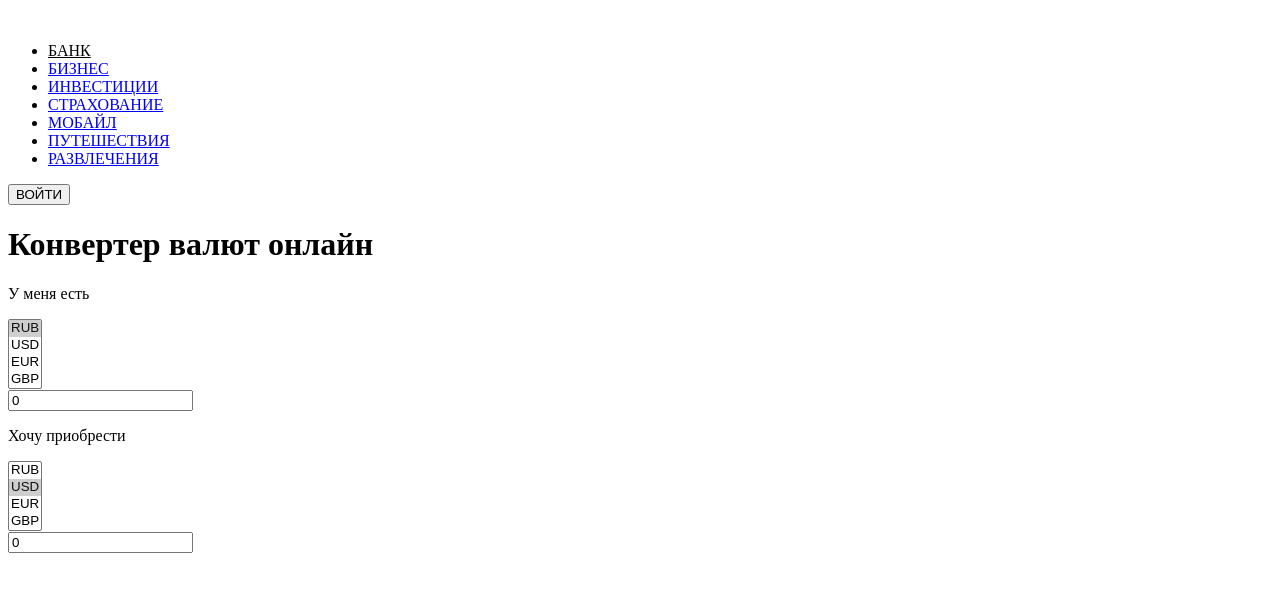
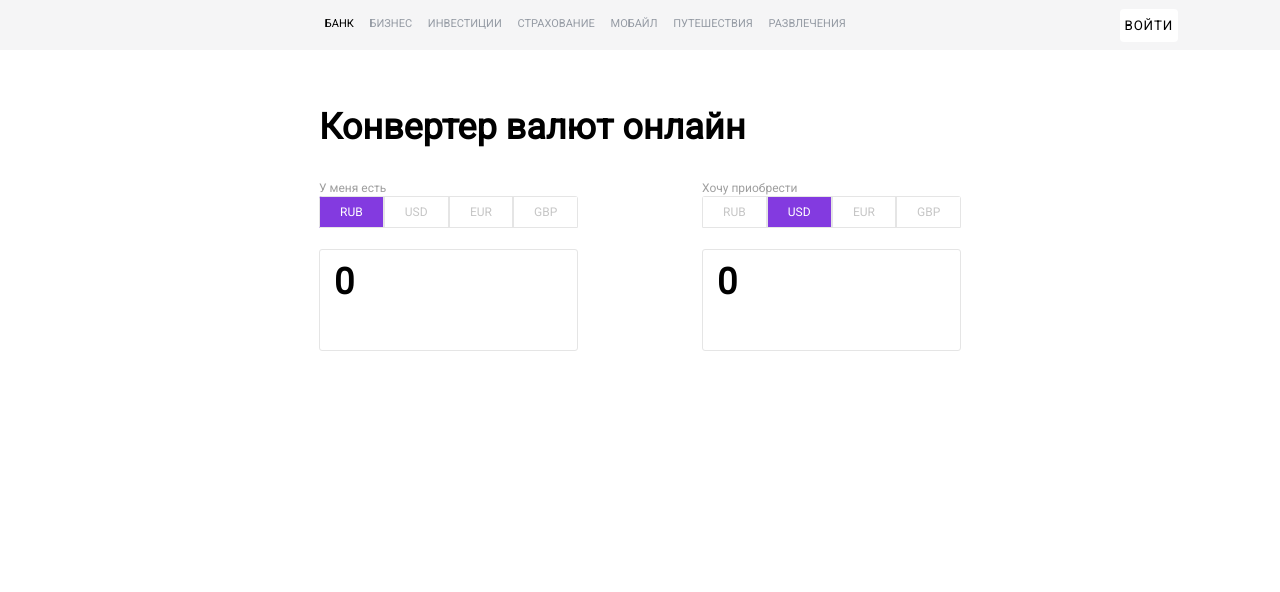
Before and after one commit to TagizadeAysu/Currency-Converter, a plain HTML site: page index.html in a window 1280 px wide. Drawn offline with Linux system fonts and the light colour scheme.

Commit message:
Add style file to project

```diff
--- a/index.html
+++ b/index.html
@@ -5,6 +5,7 @@
     <meta http-equiv="X-UA-Compatible" content="IE=edge">
     <meta name="viewport" content="width=device-width, initial-scale=1.0">
     <title>Exchange program</title>
+    <link rel="stylesheet" href="style.css">
 </head>
 <body>
     <header>
--- /dev/null
+++ b/style.css
@@ -0,0 +1,128 @@
+@import url('https://fonts.googleapis.com/css2?family=Montserrat:wght@400;900&family=Roboto&display=swap');
+    *{
+        margin: 0px;
+        padding:0px;
+        box-sizing: border-box;
+        font-family: 'Roboto';
+    }
+    *:focus {
+        outline: none;
+    }
+    body{
+        height: 100vh;
+    }
+    .header{
+        display: flex;
+        flex-direction: row;
+        width: 100%;
+        height: 50px;
+        background-color: #F5F5F6;
+        font-size: 11px;
+        justify-content: space-between;
+    }
+    .logo{
+        margin: 15px 64px 12px 100px;
+    }
+    nav{
+        margin: 17px 100px 14px 0px;
+    }
+    ul{
+        list-style: none;
+    }
+    .nav-bar a{
+        text-decoration: none;
+        color:#959BA4;
+        font-weight: 500;
+    }
+    li{
+        display: inline;
+        margin-right: 13px ;
+        cursor: pointer;
+    }
+    .btn-exit{
+        margin: 9px 102px 8px 0px;
+    }
+    .btn-exit button{
+        line-height: 13px;
+        display: flex;
+        align-items: center;
+        text-align: center;
+        letter-spacing: 0.06em;
+        color: #000000;
+        background: #FFFFFF;
+        border: 0px;
+        border-radius: 4px;
+        padding: 10px 5px;
+    }
+    main{
+        width: 642px;
+        margin: 0 auto;
+    }
+    h1{
+        font-size: 36px;
+        font-weight: 700;
+        margin-top:56px;
+        margin-bottom: 33px;
+    }
+    .convertor{
+         display: flex;
+        justify-content: space-between;
+    }
+    .convertor-from{
+        width: 259px;
+    }
+    .convertor p{
+        color: #9F9F9F;
+        font-size: 12px;
+        line-height: 14px;
+        align-items: center;
+    }
+    .currency {
+        vertical-align:top;
+        overflow:hidden;
+        margin-top: 1px;
+        margin-bottom: 20px;
+        }
+    select {
+        border: 0;
+        border-radius: 3px;
+        height:32.9px;
+        appearance: none;
+        -webkit-appearance: none;
+        -moz-appearance: none;
+        overflow:hidden;
+    }
+    option {
+        display:inline-block;
+        border: 1px solid #e5e5e5;
+        width: 64.75px;
+        text-align: center;
+        padding: 8px 0px;
+        font-size: 12px;
+        color: #c6c6c6;
+    }
+
+    .purple{
+        color: white;
+        background-color:#833AE0;
+    }
+    .input {
+        border: 1px solid #e5e5e5;
+        height: 102px;
+        width: 100%;
+        border-radius: 3px;
+        padding: 11px 14px;
+    }
+    .input input{
+        border: 0px;
+        font-size: 36px;
+        font-weight: 700;
+        width: 100%;
+    }
+    .input p{
+        position: relative;
+        bottom: -30px;
+    }
+    .convertor-to{
+        width: 259px;
+    }
```
